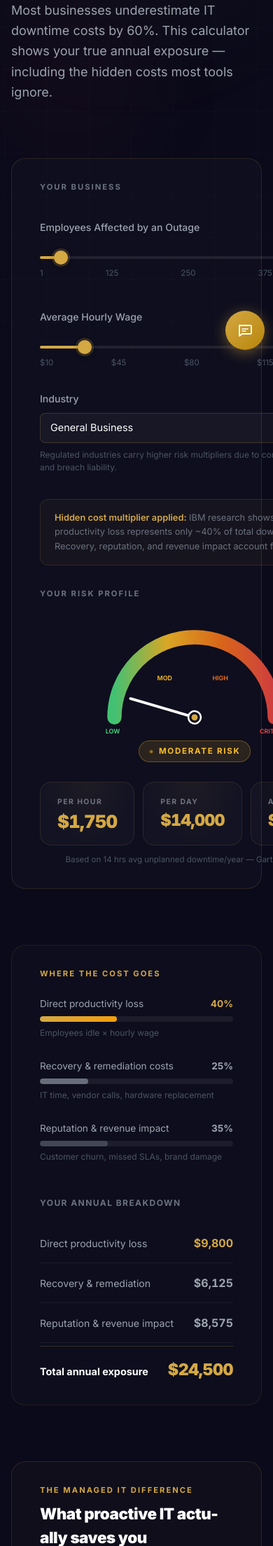
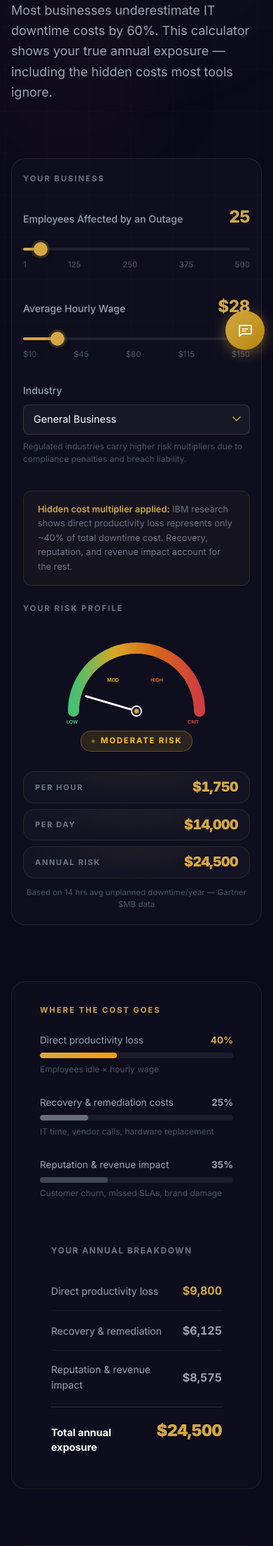
Before and after one commit to LeonidasConsulting/leonidas-php, a PHP site: page /resources/downtime-calculator.php in a window 390 px wide. Shown: the part 328-2537 px from the top of the page at 70% size. Run offline with PHP 8.4, Linux system fonts and the light colour scheme; a stand-in replaces the project's code that opens the database connection; style sheets or scripts are compiled from the project's sources; some libraries are stand-ins or nearby versions.

Commit message:
fix: comprehensive mobile layout for downtime calculator
- Metric cards: collapse to 1-col stacked rows on mobile (label left,
  value right) instead of 3 cramped columns
- calc-panel: reduce padding from 2rem 2.5rem → 1.25rem 1rem on mobile
- Slider headers: flex-wrap so label and value stack on narrow screens
- Gauge: constrain max-width on mobile
- CTA section: reduce padding from 3rem → 2rem 1.25rem on mobile
- Comparison numbers: clamp to 1.4–1.8rem instead of fixed 2rem
- Stats chips: tighter padding on mobile

Co-Authored-By: Claude Sonnet 4.6 <noreply@anthropic.com>

```diff
--- a/resources/downtime-calculator.php
+++ b/resources/downtime-calculator.php
@@ -221,7 +221,7 @@ require_once dirname(__DIR__) . '/includes/header.php';
 
           <!-- Employees -->
           <div style="margin-bottom:2rem;">
-            <div style="display:flex;justify-content:space-between;align-items:baseline;margin-bottom:0.75rem;">
+            <div class="slider-header" style="display:flex;justify-content:space-between;align-items:baseline;margin-bottom:0.75rem;">
               <label style="font-size:0.88rem;color:#9CA3AF;font-weight:500;">Employees Affected by an Outage</label>
               <span id="emp-display" style="font-size:1.5rem;font-weight:800;color:#D4A843;letter-spacing:-0.02em;">25</span>
             </div>
@@ -234,7 +234,7 @@ require_once dirname(__DIR__) . '/includes/header.php';
 
           <!-- Wage -->
           <div style="margin-bottom:2rem;">
-            <div style="display:flex;justify-content:space-between;align-items:baseline;margin-bottom:0.75rem;">
+            <div class="slider-header" style="display:flex;justify-content:space-between;align-items:baseline;margin-bottom:0.75rem;">
               <label style="font-size:0.88rem;color:#9CA3AF;font-weight:500;">Average Hourly Wage</label>
               <span id="wage-display" style="font-size:1.5rem;font-weight:800;color:#D4A843;letter-spacing:-0.02em;">$28</span>
             </div>
@@ -273,7 +273,7 @@ require_once dirname(__DIR__) . '/includes/header.php';
           <div style="font-size:0.7rem;font-weight:700;letter-spacing:0.18em;color:#6B7280;text-transform:uppercase;margin-bottom:1.75rem;">Your Risk Profile</div>
 
           <!-- Gauge -->
-          <div style="display:flex;flex-direction:column;align-items:center;margin-bottom:1.75rem;">
+          <div class="gauge-wrap" style="display:flex;flex-direction:column;align-items:center;margin-bottom:1.75rem;">
             <svg viewBox="0 0 220 130" style="width:100%;max-width:280px;" aria-label="Risk gauge">
               <defs>
                 <linearGradient id="gaugeGrad" x1="0%" y1="0%" x2="100%" y2="0%">
@@ -311,7 +311,7 @@ require_once dirname(__DIR__) . '/includes/header.php';
           </div>
 
           <!-- Metric cards -->
-          <div style="display:grid;grid-template-columns:repeat(3,1fr);gap:0.75rem;margin-bottom:0.75rem;">
+          <div class="metric-grid" style="display:grid;grid-template-columns:repeat(3,1fr);gap:0.75rem;margin-bottom:0.75rem;">
             <div class="metric-card" id="card-hour">
               <div style="font-size:0.65rem;font-weight:700;letter-spacing:0.14em;color:#6B7280;text-transform:uppercase;margin-bottom:0.5rem;">Per Hour</div>
               <div class="metric-value" id="val-hour">$350</div>
@@ -378,7 +378,7 @@ require_once dirname(__DIR__) . '/includes/header.php';
         </div>
 
         <!-- Dollar breakdown -->
-        <div>
+        <div class="breakdown-dollar">
           <div style="font-size:0.75rem;font-weight:700;letter-spacing:0.12em;color:#6B7280;text-transform:uppercase;margin-bottom:1.25rem;">Your Annual Breakdown</div>
           <div class="compare-row">
             <span style="font-size:0.88rem;color:#9CA3AF;">Direct productivity loss</span>
@@ -479,7 +479,7 @@ require_once dirname(__DIR__) . '/includes/header.php';
 <!-- CTA -->
 <section style="padding-bottom:6rem;position:relative;z-index:1;">
   <div class="max-w-7xl mx-auto px-6">
-    <div class="fade-in" style="background:linear-gradient(135deg,rgba(212,168,67,0.08) 0%,rgba(212,168,67,0.03) 100%);border:1px solid rgba(212,168,67,0.2);border-radius:1.5rem;padding:3rem;text-align:center;position:relative;overflow:hidden;">
+    <div class="fade-in cta-inner" style="background:linear-gradient(135deg,rgba(212,168,67,0.08) 0%,rgba(212,168,67,0.03) 100%);border:1px solid rgba(212,168,67,0.2);border-radius:1.5rem;padding:3rem;text-align:center;position:relative;overflow:hidden;">
       <div style="position:absolute;inset:0;background:radial-gradient(ellipse at center top,rgba(212,168,67,0.06) 0%,transparent 60%);pointer-events:none;"></div>
       <div style="position:relative;">
         <div style="font-size:0.7rem;font-weight:700;letter-spacing:0.18em;color:#D4A843;text-transform:uppercase;margin-bottom:1rem;">No Cost, No Obligation</div>
@@ -498,9 +498,62 @@ require_once dirname(__DIR__) . '/includes/header.php';
 
 <!-- RESPONSIVE STYLES -->
 <style>
+  /* ── Tablet: collapse multi-col grids ── */
   @media (max-width: 768px) {
     .calc-grid, .breakdown-grid, .compare-cols, .stats-grid { grid-template-columns: 1fr !important; }
-    .calc-grid { gap: 2rem !important; }
+    .calc-grid { gap: 1.5rem !important; }
+  }
+
+  /* ── Mobile: full layout rework ── */
+  @media (max-width: 640px) {
+
+    /* Panel: reduce horizontal padding so content has room */
+    .calc-panel { padding: 1.25rem 1rem !important; }
+
+    /* Metric cards: switch to 1-col stacked rows, value on the right */
+    .metric-grid {
+      grid-template-columns: 1fr !important;
+      gap: 0.5rem !important;
+    }
+    .metric-card {
+      display: flex !important;
+      align-items: center !important;
+      justify-content: space-between !important;
+      padding: 0.75rem 1rem !important;
+      gap: 0.75rem !important;
+    }
+    .metric-card > div:first-child {
+      margin-bottom: 0 !important;
+      font-size: 0.7rem !important;
+      flex-shrink: 0;
+    }
+    .metric-value {
+      font-size: clamp(1.2rem, 5vw, 1.6rem) !important;
+      transition: none !important; /* fitValue() handles sizing */
+    }
+
+    /* Gauge: constrain so it doesn't dominate */
+    .gauge-wrap svg { max-width: 220px !important; }
+
+    /* Slider label rows: stack on very narrow screens */
+    .slider-header {
+      flex-wrap: wrap !important;
+      gap: 0.25rem 0 !important;
+    }
+
+    /* Stats grid: already collapses via 768px rule, just tighten padding */
+    .stat-chip { padding: 1rem 1.25rem !important; }
+
+    /* Comparison numbers: shrink the big inline 2rem values */
+    #cmp-unmanaged, #cmp-managed {
+      font-size: clamp(1.4rem, 5vw, 1.8rem) !important;
+    }
+
+    /* CTA section: less padding */
+    .cta-inner { padding: 2rem 1.25rem !important; }
+
+    /* Breakdown grid dollar column: full width, less padding */
+    .breakdown-dollar { padding: 1rem !important; }
   }
 </style>
 
```
